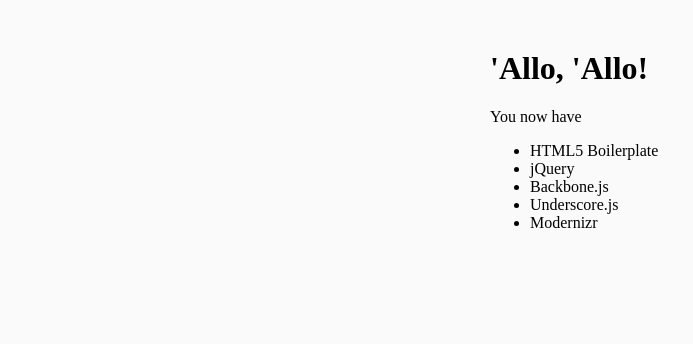
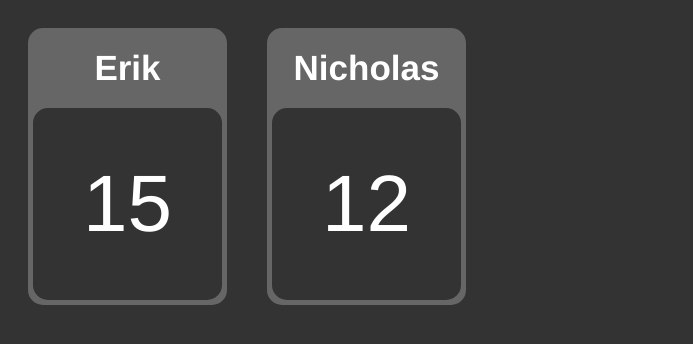
Before and after one commit to BeardCocoon/bc-counter-receiver, a web app: file app/index.html in a window 1280 px wide. Shown: the top 344 px of the page, without its empty margins (0-693 px from the left). Run offline with its HTML, style and script files only (its server is not run), Linux system fonts and the light colour scheme; some libraries are stand-ins or nearby versions.

Commit message:
mocked css and html for 2 players

```diff
--- a/app/index.html
+++ b/app/index.html
@@ -23,19 +23,16 @@
         <![endif]-->
 
 
-        <div class="hero-unit">
-          <h1>'Allo, 'Allo!</h1>
-          <p>You now have</p>
-          <ul>
-            <li>HTML5 Boilerplate</li>
-            <li>jQuery</li>
-            <li>Backbone.js</li>
-            <li>Underscore.js</li>
-            <li>Modernizr</li>
+        <div id="app"></div>
 
-          </ul>
+        <div class="person">
+            <div class="name">Erik</div>
+            <div class="score">15</div>
         </div>
-
+        <div class="person">
+            <div class="name">Nicholas</div>
+            <div class="score">12</div>
+        </div>
 
         <!-- Google Analytics: change UA-XXXXX-X to be your site's ID. -->
         <script>
--- a/app/styles/main.css
+++ b/app/styles/main.css
@@ -1,8 +1,27 @@
 body {
-    background: #fafafa;
+    background: #333;
+    font-family: Helvetica, sans-serif;
 }
 
-.hero-unit {
-    margin: 50px auto 0 auto;
-    width: 300px;
+.person {
+	padding: 20px 0 0 0;
+	background: #666;
+	float: left;
+	margin: 20px;
+	color: #fff;
+	text-align: center;
+	border-radius: 15px;
 }
+
+.name {
+	font-weight: bold;
+	font-size: 35px;
+}
+
+.score {
+	margin: 20px 5px 5px;
+	background: #333;
+	padding: 50px;
+	border-radius: 15px;
+	font-size: 80px;
+}
```
Also changed, not shown: 2 other files.
